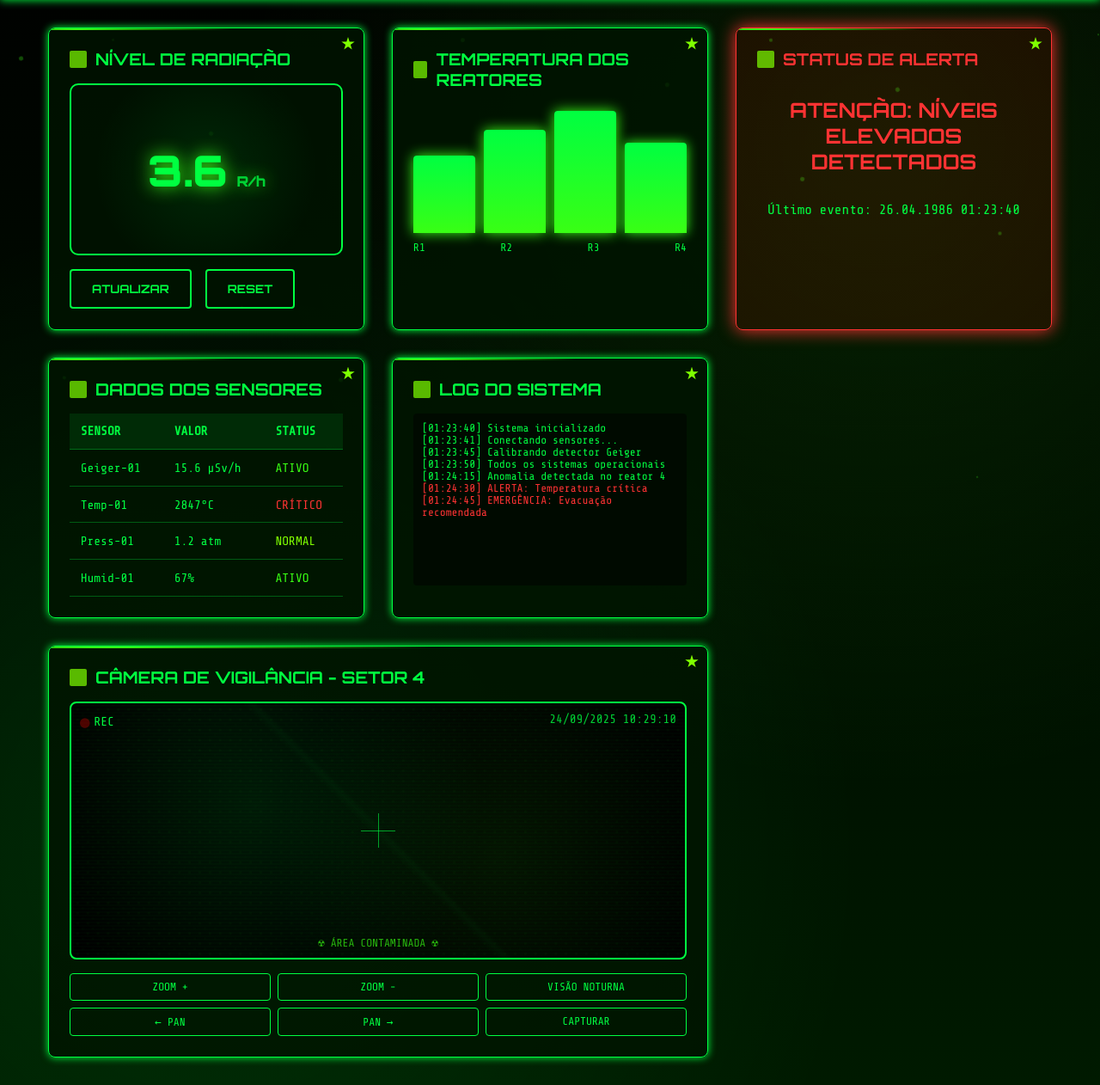
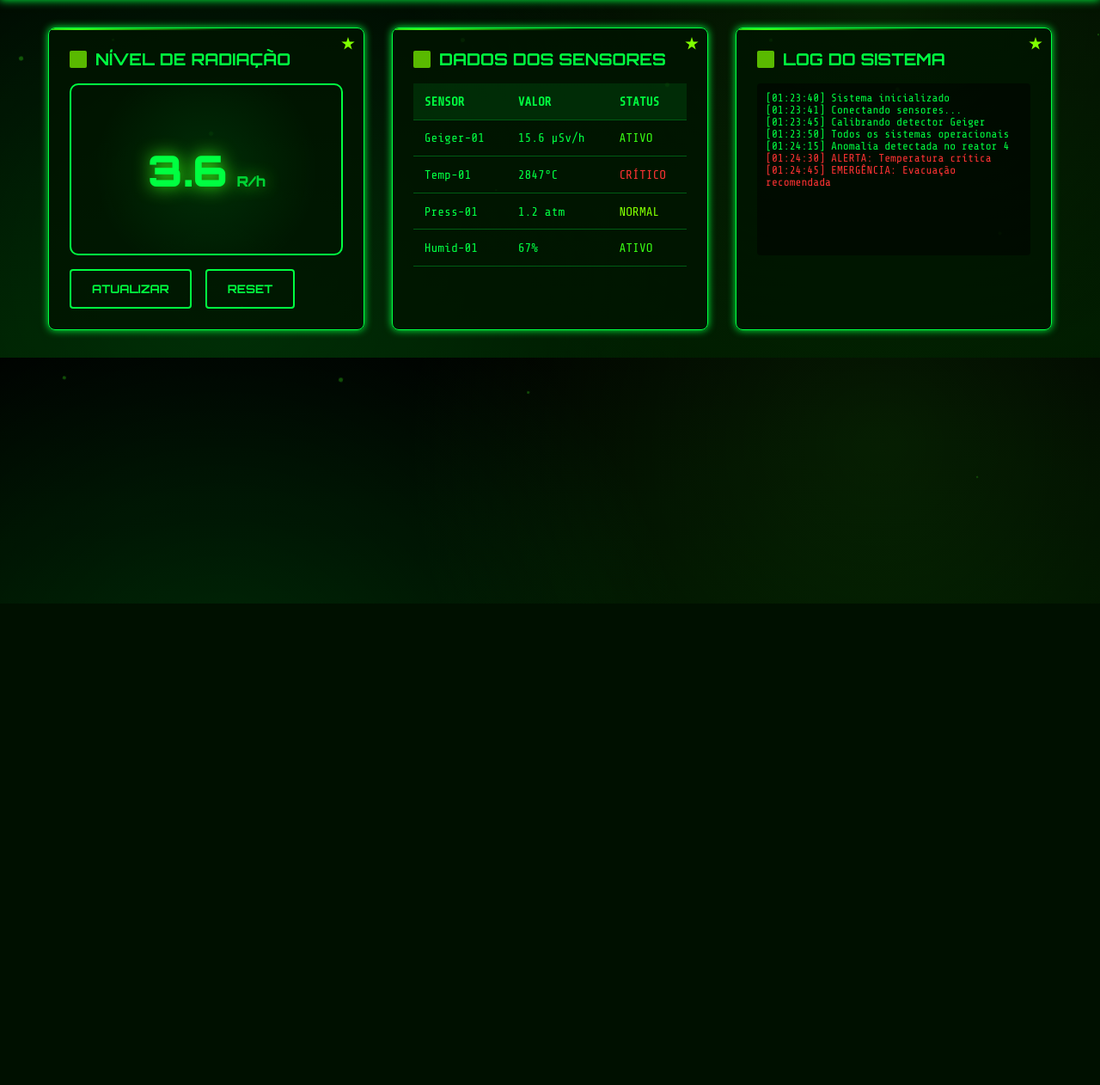
Before and after one commit to NimboXE/Chernobot, a Django app: page / in a window 1280 px wide. Shown: the part 98-1360 px from the top of the page at 86% size. After the commit the page ends 800 px from the top, so only its background shows below. Run offline with Django 5.2, Linux system fonts and the light colour scheme.

Commit message:
Corrections Commit

```diff
--- a/app/templates/chernobyl_dashboard.html
+++ b/app/templates/chernobyl_dashboard.html
@@ -599,37 +599,6 @@
             <div class="soviet-star"></div>
             <h2 class="panel-title">
                 <div class="panel-icon"></div>
-                Temperatura dos Reatores
-            </h2>
-            <div class="temp-bars">
-                <div class="temp-bar"></div>
-                <div class="temp-bar"></div>
-                <div class="temp-bar"></div>
-                <div class="temp-bar"></div>
-            </div>
-            <div style="display: flex; justify-content: space-between; margin-top: 10px; font-family: 'Share Tech Mono', monospace; font-size: 0.8rem;">
-                <span>R1</span><span>R2</span><span>R3</span><span>R4</span>
-            </div>
-        </div>
-
-        <div class="panel warning-panel">
-            <div class="soviet-star"></div>
-            <h2 class="panel-title warning-text">
-                <div class="panel-icon"></div>
-                Status de Alerta
-            </h2>
-            <div class="warning-text" style="font-size: 1.5rem; text-align: center; margin: 2rem 0;">
-                ATENÇÃO: NÍVEIS ELEVADOS DETECTADOS
-            </div>
-            <div style="text-align: center; font-family: 'Share Tech Mono', monospace;">
-                Último evento: 26.04.1986 01:23:40
-            </div>
-        </div>
-
-        <div class="panel">
-            <div class="soviet-star"></div>
-            <h2 class="panel-title">
-                <div class="panel-icon"></div>
                 Dados dos Sensores
             </h2>
             <table class="data-table">
@@ -681,49 +650,6 @@
                 <div style="color: #ff3333;">[01:24:45] EMERGÊNCIA: Evacuação recomendada</div>
             </div>
         </div>
-
-        <div class="panel camera-panel">
-            <div class="soviet-star"></div>
-            <h2 class="panel-title">
-                <div class="panel-icon"></div>
-                Câmera de Vigilância - Setor 4
-            </h2>
-            <div class="camera-container">
-                <div class="camera-feed">
-                    <div class="camera-overlay">
-                        <div class="camera-info">
-                            <div class="camera-status">
-                                <span class="record-indicator">●</span>
-                                <span>REC</span>
-                            </div>
-                            <div class="camera-timestamp" id="cameraTime">26.04.1986 01:24:15</div>
-                        </div>
-                        <div class="crosshair">
-                            <div class="crosshair-line crosshair-h"></div>
-                            <div class="crosshair-line crosshair-v"></div>
-                        </div>
-                        <div class="radiation-warning">
-                            ☢ ÁREA CONTAMINADA ☢
-                        </div>
-                    </div>
-                    <div class="camera-static"></div>
-                    <div class="camera-scanlines"></div>
-                </div>
-                <div class="camera-controls">
-                    <div class="control-row">
-                        <button class="btn-small" onclick="zoomIn()">ZOOM +</button>
-                        <button class="btn-small" onclick="zoomOut()">ZOOM -</button>
-                        <button class="btn-small" onclick="toggleNightVision()">VISÃO NOTURNA</button>
-                    </div>
-                    <div class="control-row">
-                        <button class="btn-small" onclick="panLeft()">← PAN</button>
-                        <button class="btn-small" onclick="panRight()">PAN →</button>
-                        <button class="btn-small" onclick="takeSnapshot()">CAPTURAR</button>
-                    </div>
-                </div>
-            </div>
-        </div>
-
     </main>
 
     <script>
```
Also changed, not shown: db.sqlite3.
